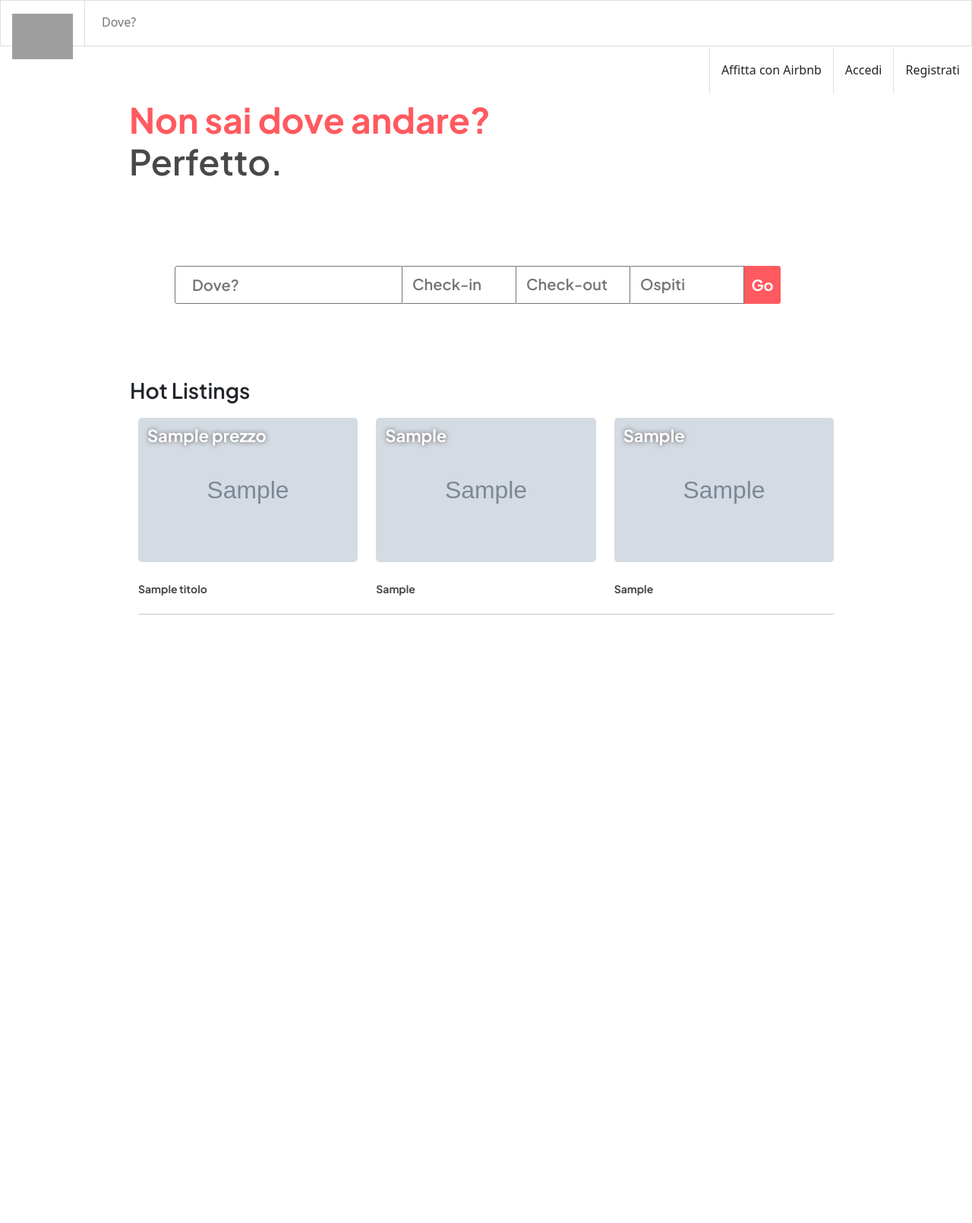
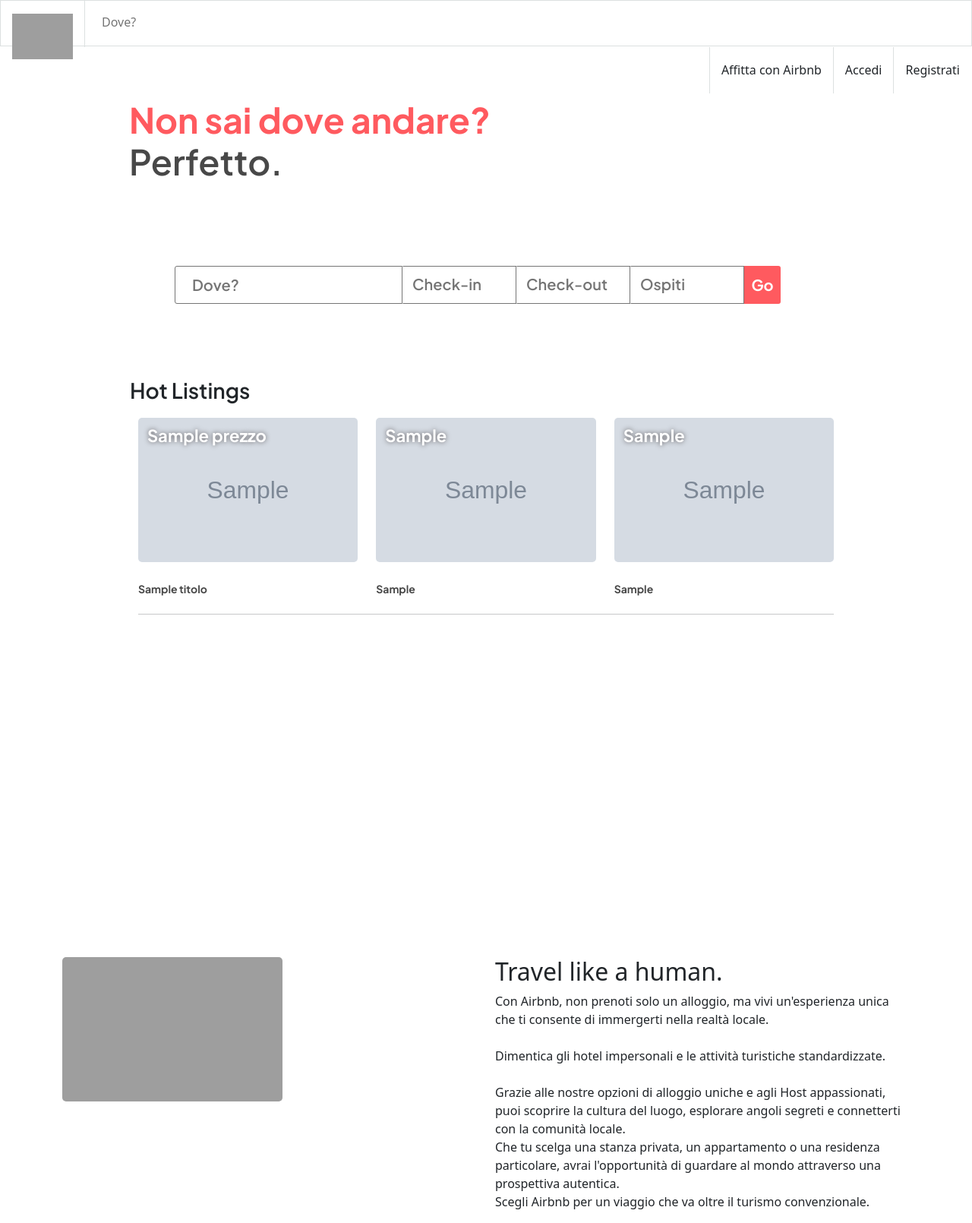
Before and after one commit to giuseppe-gio/Flask-Airbnb-Clone, a Flask app: template templates/index.html in a window 1280 px wide. Shown: the whole page at 76% size. Before the commit the page ends 809 px from the top, so only its background shows below. Run offline with Flask 3, Linux system fonts and the light colour scheme; the template is opened without the code that fills it: most values are stand-ins (such as "Sample title", 1, 10 or a date in 2020); grey boxes marked "Sample" are stand-in pictures; grey boxes are pictures that could not be loaded.

Commit message:
Update index.html

```diff
--- a/templates/index.html
+++ b/templates/index.html
@@ -77,31 +77,25 @@
 
 
 
-
-
-
-
-
-
 <div class="container picks-container">
 <div class="row">
 <h3 class="picktitle">Hot Listings</h3>
 
-<div class="col-lg-4"><img class="img-fluid"src="{{foto}}">
+<div class="col-lg-4"><img class="listing-img img-fluid"src="{{foto}}">
 				<div class="price-stamp">{{prezzo}}</div></img>
 				<div class="description">
 					<h4>{{titolo}}</h4>
 				</div>
 			</div>
 
-			<div class="col-lg-4"><img class="img-fluid"src="{{foto2}}">
+			<div class="col-lg-4"><img class="listing-img img-fluid"src="{{foto2}}">
 				<div class="price-stamp">{{prezzo2}}</div></img>
 				<div class="description">
 					<h4>{{titolo2}}</h4>
 				</div>
 			</div>
 
-			<div class="col-lg-4"><img  class="img-fluid"src="{{foto3}}">
+			<div class="col-lg-4"><img  class="listing-img img-fluid"src="{{foto3}}">
 				<div class="price-stamp">{{prezzo3}}</div></img>
 				<div class="description">
 					<h4>{{titolo3}}</h4>
@@ -121,7 +115,26 @@
 </div>
 
 
+
+</div>
+
+
 </main>
+
+
+<div class="container maldive-container">
+<div class="row">
+        <div class="col-lg-6 ">
+            <img class="img-fluid maldive-img" src="https://upload.wikimedia.org/wikipedia/commons/c/cb/Maldives_Ile_Beach_Sun_Holiday_Ocean_Nature_Sand.jpg">
+
+</div>
+        <div class="col-lg-6 maldive-title-container">
+            <h2 >Travel like a <span>human.</span></h2>
+            <p>Con Airbnb, non prenoti solo un alloggio, ma vivi un'esperienza unica che ti consente di immergerti nella realtà locale.<br><br>
+ Dimentica gli hotel impersonali e le attività turistiche standardizzate.<br><br> Grazie alle nostre opzioni di alloggio uniche e agli Host appassionati, puoi scoprire la cultura del luogo, esplorare angoli segreti e connetterti con la comunità locale.<br> Che tu scelga una stanza privata, un appartamento o una residenza particolare, avrai l'opportunità di guardare al mondo attraverso una prospettiva autentica.<br>
+Scegli Airbnb per un viaggio che va oltre il turismo convenzionale.</p>
+        </div>
+</div>
 
     <!-- Optional JavaScript; choose one of the two! -->
 
```
